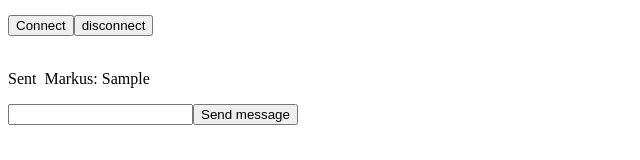
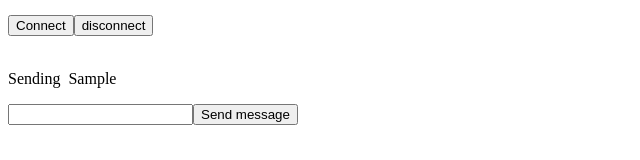
Before and after one commit to AdityaAnuragi/chatApp-frontEnd, a React (Vite) app: page / in a window 1280 px wide. Both pictures are taken after typing "Sample" into the empty fields and a click on the button "Send message". Shown: the part 166-326 px from the top of the page, without its empty margins (0-640 px from the left). Built offline with nearby package versions, Linux system fonts and the light colour scheme.

Commit message:
TODO: fix the infinite set state, the onmount socket emit is causing this to happen that needs to be changed

```diff
--- a/src/App.tsx
+++ b/src/App.tsx
@@ -9,9 +9,9 @@ const randomId = Math.floor(Math.random() * allNames.length)
 const theName = allNames[randomId]
 function App() {
   const [isConnected, setIsConnected] = useState(socket.connected)
-  const [name, setName] = useState(theName)
+  const [sender, setSender] = useState(theName)
   const [id, setId] = useState(randomId)
-  const [allMessages, setAllMessages] = useState<string[]>([])
+  const [allMessages, setAllMessages] = useState<Message[]>([])
   const [draftMsg, setDraftMsg] = useState("")
 
   useEffect(() => {
@@ -21,7 +21,7 @@ function App() {
 
       setAllMessages((curr) => {
         const copy = [...curr]
-        copy.push(`${sender}: ${msg}`)
+        copy.push({msg: `${sender}: ${msg}`, id: self.crypto.randomUUID()})
         return copy
       })
     }
@@ -48,10 +48,10 @@ function App() {
   }, [])
 
   function handleSendMsg() {
-    socket.emit("message", name, id, draftMsg, (response) => {
-      console.log(`The status is ${response.status}`)
-    })
-    setAllMessages((prev) => [...prev,`${name}: ${draftMsg}`])
+    // socket.emit("message", sender, id, draftMsg, (response) => {
+    //   console.log(`The status is ${response.status}`)
+    // })
+    setAllMessages((prev) => [...prev,{msg: `${sender}: ${draftMsg}`, id: self.crypto.randomUUID()}])
     setDraftMsg("")
   }
 
@@ -60,13 +60,14 @@ function App() {
       handleSendMsg()
     }
   }
-
+  // console.log(`Value: ${allMessages.length !== 0}`)
+  // console.log(allMessages)
   return (
     <>
       <h2>Connected: {`${isConnected}`}</h2>
       <label>
         Name
-        <input type="text" value={name} onChange={(e) => setName(e.target.value)} />
+        <input type="text" value={sender} onChange={(e) => setSender(e.target.value)} />
       </label>
       <br />
       <br />
@@ -85,8 +86,8 @@ function App() {
       <br />
       <br />
 
-      {allMessages && allMessages.map((msg, index) => {
-        return <Message key={index} msg={msg} />
+      {(allMessages.length !== 0) && allMessages.map(value => {
+        return <Message key={value.id} sender={sender} id={id} msg={value.msg.split(": ")[1]} />
       })}
 
       <input type="text" value={draftMsg} onKeyDown={handleKeyDown} onChange={(e) => setDraftMsg(e.target.value)} />
@@ -95,4 +96,9 @@ function App() {
   )
 }
 
+type Message = {
+  msg: string,
+  id: string
+}
+
 export default App
--- a/src/message/Message.tsx
+++ b/src/message/Message.tsx
@@ -1,30 +1,48 @@
-import { useEffect, useState } from "react"
+import { socket } from "../socket"
+
+import { useEffect, useRef, useState } from "react"
 
 import styles from  "./Message.module.scss"
 
-export function Message({msg}: MessageProps) {
+export function Message({sender, id, msg}: MessageProps) {
 
   const [sent, setIsSent] = useState(false)
 
+  const emitEvent = useRef(true)
+
   useEffect(() => {
-    const timeoutID = setTimeout(() => {
-      setIsSent(true)
-    },2000)
+    console.log(`Should an event be emitted: ${emitEvent.current}`)
 
-    return () => {
-      clearTimeout(timeoutID)
-    }
+    // if(emitEvent) {
+    //   socket.emit("message", sender, id, msg, (response) => {
+    //     console.log(`The status is ${response.status}`)
+    //     if(response.status === "ok") {
+    //       setIsSent(true)
+    //     }
+    //   })
+    // }
+    emitEvent.current = false
+  },[])
 
-  },[])
+  function handleOnClick() {
+    socket.emit("message", sender, id, msg, (response) => {
+      console.log(`The status is ${response.status}`)
+      if(response.status === "ok") {
+        setIsSent(true)
+      }
+    })
+  }
 
   return (
     <div className={`${styles.container}`} >
       <div className={`${styles.messageStatus}`} >{sent ? "Sent " : "Sending"}</div>
-      <p>{msg}</p>
+      <p onClick={handleOnClick} >{msg}</p>
     </div>
   )
 }
 
 type MessageProps = {
+  sender: string,
+  id: number,
   msg: string
 }
```
